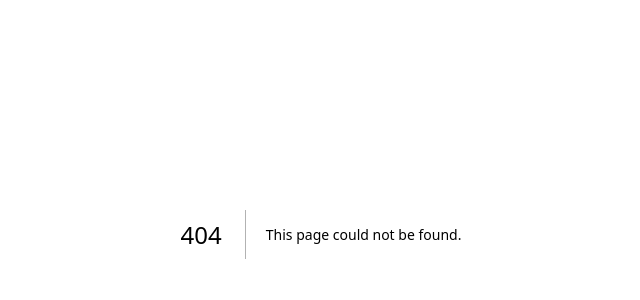
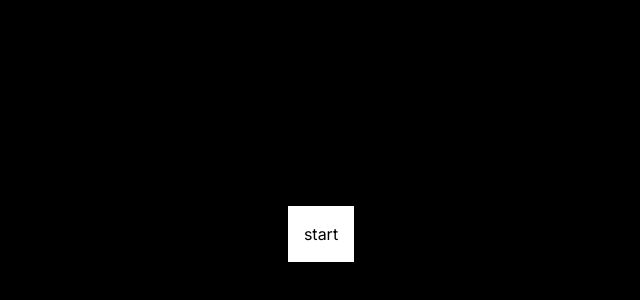
Before and after one commit to jake-schlaerth/portfolio, a Next.js app in the folder frontend/: page /both in a window 1280 px wide. Before the commit this address had no page. Shown: the part 166-466 px from the top of the page, without its empty margins (319-959 px from the left). Built offline with nearby package versions, Linux system fonts and the light colour scheme.

Commit message:
add synth stuff

```diff
--- a/frontend/package.json
+++ b/frontend/package.json
@@ -12,7 +12,9 @@
     "jotai": "^2.5.0",
     "next": "13.5.4",
     "react": "^18",
-    "react-dom": "^18"
+    "react-dom": "^18",
+    "tonal": "^5.2.0",
+    "tone": "^14.8.49"
   },
   "devDependencies": {
     "@types/node": "^20",
--- /dev/null
+++ b/frontend/src/app/(pages)/both/page.tsx
@@ -0,0 +1,14 @@
+import { Dialog } from "@components/both/Dialog";
+import { GenerateTone } from "@components/both/GenerateTone";
+
+const Both = () => (
+  <>
+    <Dialog />
+    <GenerateTone midiNote={60} />
+    <GenerateTone midiNote={64} />
+    <GenerateTone midiNote={67} />
+    <GenerateTone midiNote={71} />
+  </>
+);
+
+export default Both;
--- a/frontend/src/app/page.tsx
+++ b/frontend/src/app/page.tsx
@@ -15,6 +15,12 @@ const Home = () => (
         music
       </Link>
     </Subtitle>
+    <Subtitle>
+      sometimes i do{" "}
+      <Link href="/both" className="text-gray-400 underline">
+        both
+      </Link>
+    </Subtitle>
   </>
 );
 
--- /dev/null
+++ b/frontend/src/components/both/Dialog.tsx
@@ -0,0 +1,31 @@
+"use client";
+
+import { Tone } from "@lib/Tone";
+import { useState } from "react";
+
+export const Dialog = () => {
+  const [isOpen, setIsOpen] = useState(true);
+
+  const handleClose = async () => {
+    setIsOpen(false);
+    await Tone.start();
+  };
+
+  if (!isOpen) return null;
+
+  return (
+    <>
+      <div className="fixed inset-0 bg-black z-40"></div>
+      <dialog
+        className="fixed inset-0 z-50 flex items-center justify-center"
+        open
+      >
+        <div className="relative z-50 p-4">
+          <form method="dialog">
+            <button onClick={handleClose}>start</button>
+          </form>
+        </div>
+      </dialog>
+    </>
+  );
+};
--- /dev/null
+++ b/frontend/src/components/both/GenerateTone.tsx
@@ -0,0 +1,20 @@
+"use client";
+
+import { Note } from "tonal";
+import { Tone } from "@lib/Tone";
+
+interface GenerateToneProps {
+  midiNote: number;
+}
+export const GenerateTone = ({ midiNote }: GenerateToneProps) => (
+  <button
+    onMouseOver={() => {
+      const osc = new Tone.Oscillator().toDestination();
+      osc.frequency.value = Note.fromMidi(midiNote);
+      // osc.frequency.rampTo("C3", 3);
+      osc.start().stop("+3");
+    }}
+  >
+    generate tone
+  </button>
+);
--- /dev/null
+++ b/frontend/src/lib/Tone.ts
@@ -0,0 +1,4 @@
+"use client";
+
+import * as ToneBase from "../../node_modules/tone/build/esm/index.js";
+export const Tone = ToneBase;
--- a/frontend/tsconfig.json
+++ b/frontend/tsconfig.json
@@ -20,7 +20,8 @@
     ],
     "paths": {
       "@/*": ["./src/*"],
-      "@components/*": ["./src/app/components/*"]
+      "@components/*": ["./src/components/*"],
+      "@lib/*": ["./src/lib/*"]
     }
   },
   "include": ["next-env.d.ts", "**/*.ts", "**/*.tsx", ".next/types/**/*.ts"],
```
Also changed, not shown: frontend/src/components/Subtitle.tsx (renamed from frontend/src/app/components/Subtitle.tsx), frontend/src/components/Title.tsx (renamed from frontend/src/app/components/Title.tsx), frontend/src/components/layout/MainContainer.tsx (renamed from frontend/src/app/components/layout/MainContainer.tsx), 2 other files (tests, documents, lock files or other folders).
